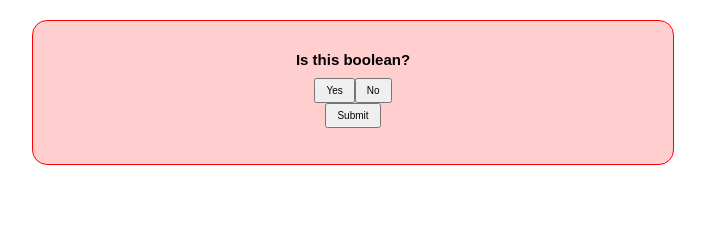
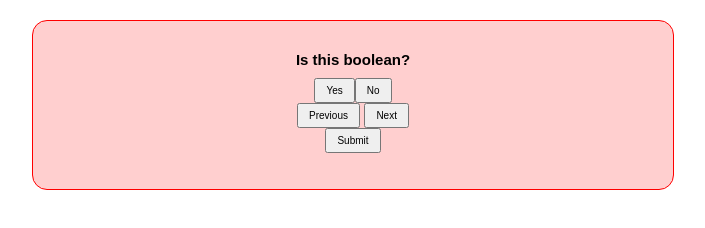
Before and after one commit to miraclemarcel/Learn-JavaScript-Using-TheseProjects, a plain HTML site: page BooleanQuizGame/index.html in a window 1280 px wide. Shown: the whole page, without its empty margins (287-992 px from the left). Drawn offline with Linux system fonts and the light colour scheme.

Commit message:
I added the previous and next button

```diff
--- a/BooleanQuizGame/index.html
+++ b/BooleanQuizGame/index.html
@@ -10,6 +10,10 @@
   <div id="quiz-container">
     <h1 id="questions"></h1>
     <div id="options-container"></div>
+    <div>
+      <button onclick="previousQuestion()" id="previous-btn">Previous</button>
+      <button onclick="nextQuestion()" id="next-btn">Next</button>
+    </div>
     <button id="submit-btn">Submit</button>
     <p id="result"></p>
   </div>
--- a/BooleanQuizGame/script.js
+++ b/BooleanQuizGame/script.js
@@ -42,15 +42,26 @@ function loadQuestions() {
     optionsContainer.appendChild(button);
   });
 }
+// =======next button=======
 function nextQuestion() {
-  const currentQuizData = quizGame[currentQuestion];
-  if (currentQuestion < quizGame.length - 1) {
-    currentQuestion++;
-    displayQuestion();
+  if (currentQuestion  <quizGame.length - 1) {
+    // === operators====
+    currentQuestion++; // "++" is used for the increment
+    loadQuestions();
   } else {
     displayresult();
   }
 }
+
+// ===== previousQuestion=========
+
+function previousQuestion() {
+  if (currentQuestion > 0 ) {
+    currentQuestion--;  // "--" is used for the decrement
+    loadQuestions();
+  }
+}
+
 
 function checkAnswer(userAnswer) {
   const currentQuizData = quizGame[currentQuestion];
```
